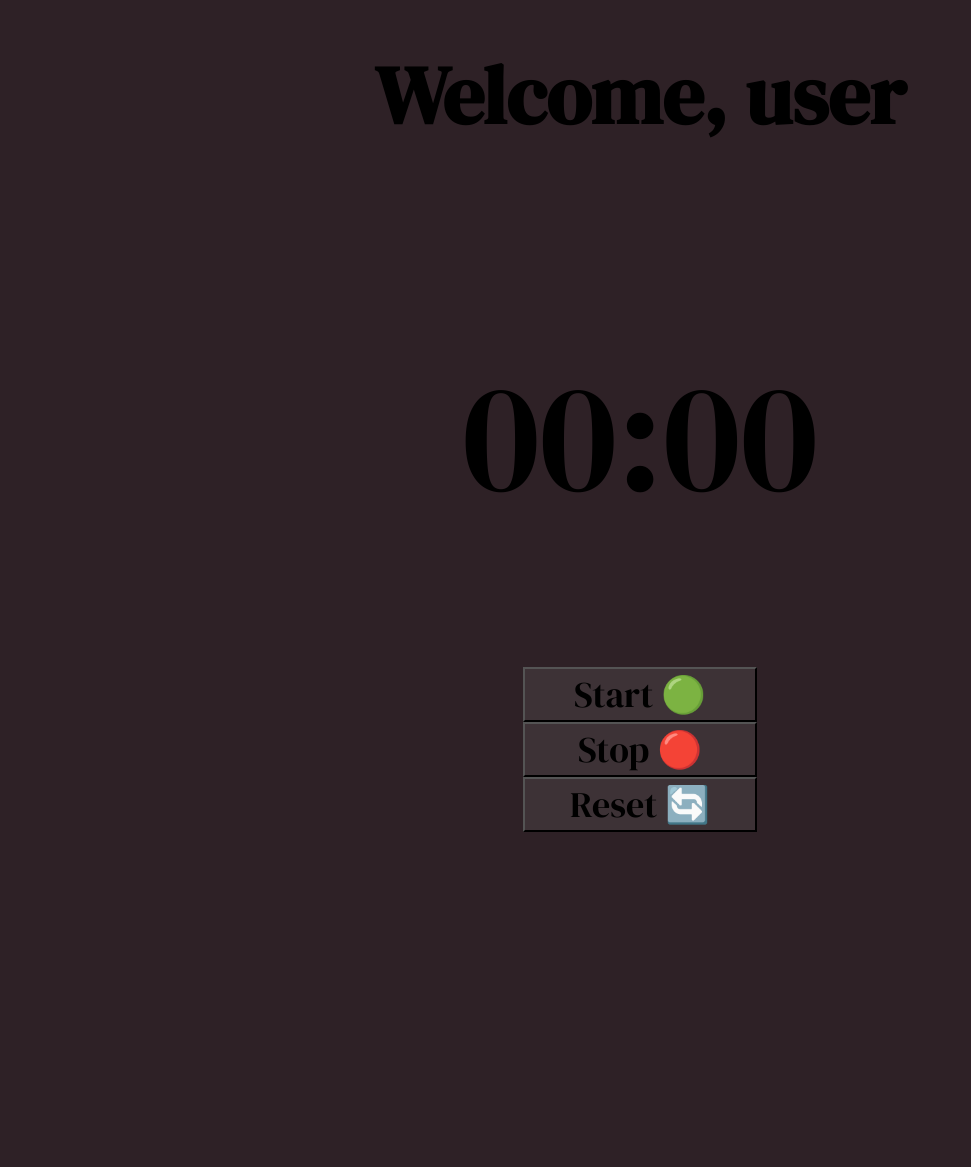
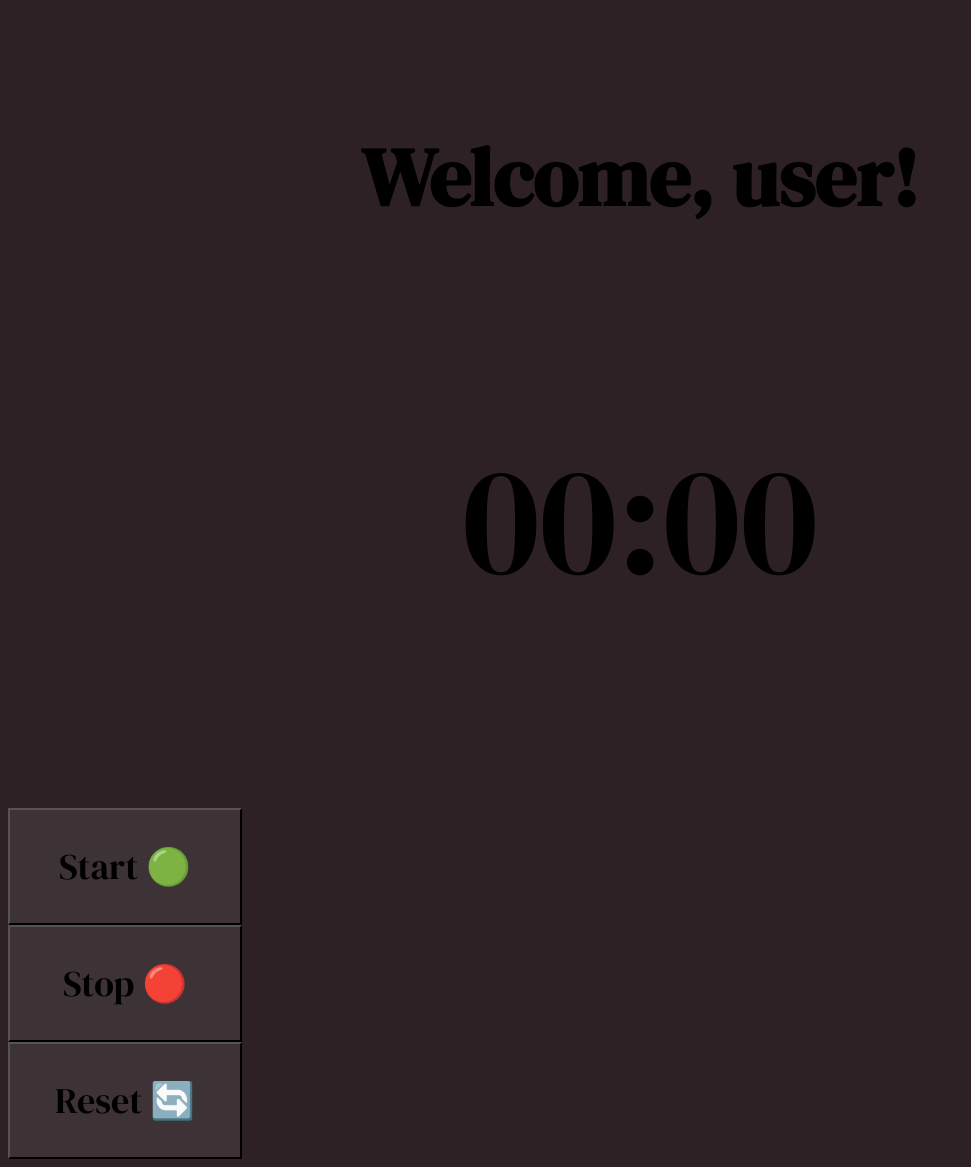
Before and after one commit to oacortez/vanilla-javaScript-stopwatch, a plain HTML site: page index.html in a window 1280 px wide. Shown: the whole page, without its empty margins (0-971 px from the left). Before the commit the page ends 832 px from the top, so only its background shows below. Drawn offline with Linux system fonts and the light colour scheme.

Commit message:
Created a section for my buttons to manipulate on css

```diff
--- a/index.html
+++ b/index.html
@@ -12,12 +12,19 @@
 </head>
 <body>
   <main>
-    <h1 class="welcome-header">Welcome, user</h1>
+    <h1 class="welcome-header">Welcome, user!</h1>
     <p id="timer">00:00</p>
+    <!-- <section>
+      <button class="start-btn" id="startBtn"> Start 🟢 </button>
+      <button class="stop-btn" id="stopBtn"> Stop 🔴 </button>
+      <button class="reset-btn" id="resetBtn"> Reset 🔄 </button>
+    </section> -->
+  </main>
+  <section>
     <button class="start-btn" id="startBtn"> Start 🟢 </button>
     <button class="stop-btn" id="stopBtn"> Stop 🔴 </button>
     <button class="reset-btn" id="resetBtn"> Reset 🔄 </button>
-  </main>
+  </section>
 </body>
 <script src="./watch.js"></script>
 </html>
```
